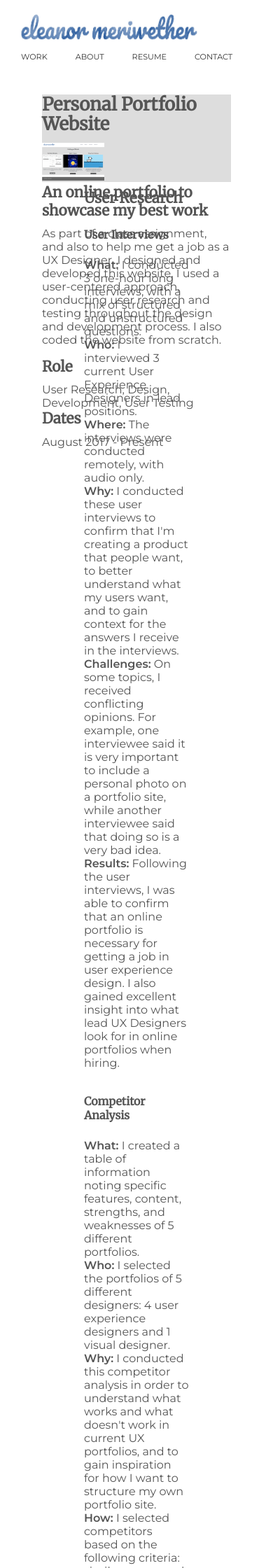
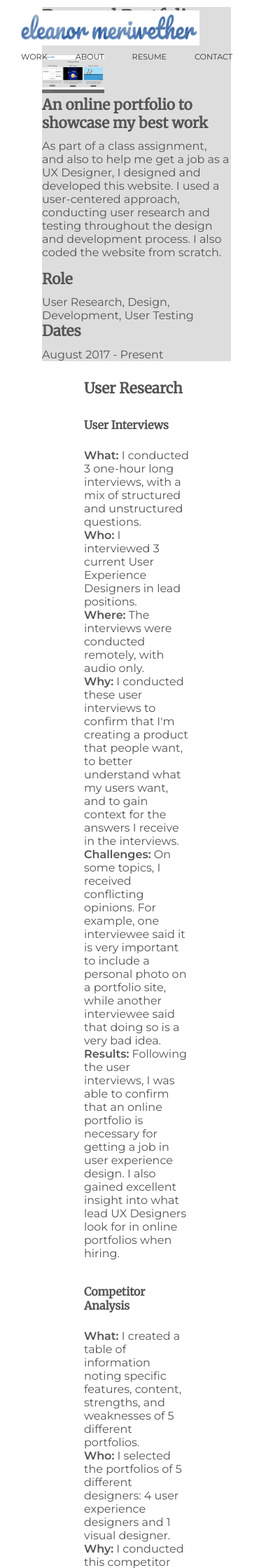
Before and after one commit to emeriwether/emeriwether.github.io, a Jekyll site: the page built from project1.html, in a window 390 px wide. Shown: the top 2240 px of the page at 70% size. Built offline with Jekyll 4.4.1, drawn with Linux system fonts in a browser that asks for light colours.

Commit message:
rename main header to differentiate from project 1 header

```diff
--- a/css/styles.css
+++ b/css/styles.css
@@ -32,7 +32,7 @@ HEADER
 -----------
 -----------
 */
-header { height: 100px; position: relative; }
+header.mainHeader { height: 100px; position: relative; }
 
 /* Header Logo */
 img.logo {
@@ -42,7 +42,7 @@ img.logo {
     top: 15px; left: 25px;
 }
 
-header a.logo span { display: none; }
+header.mainHeader a.logo span { display: none; }
 
 
 /*
@@ -182,7 +182,7 @@ MEDIA QUERIES
 
 @media screen and (max-width: 948px) {
     /* Header */
-    header { height: 125px; }
+    header.mainHeader { height: 125px; }
 
     /* Navigation */
     nav { padding-top: 70px; }
--- a/project1.html
+++ b/project1.html
@@ -1,7 +1,6 @@
 ---
 layout: default
 ---
-<!--I think I need to switch the article and section here. Should be <article><section></section><section></section></article> -->
 <article class="PortfolioWebsite">
     <header>
         <h2>Personal Portfolio Website</h2>
```
